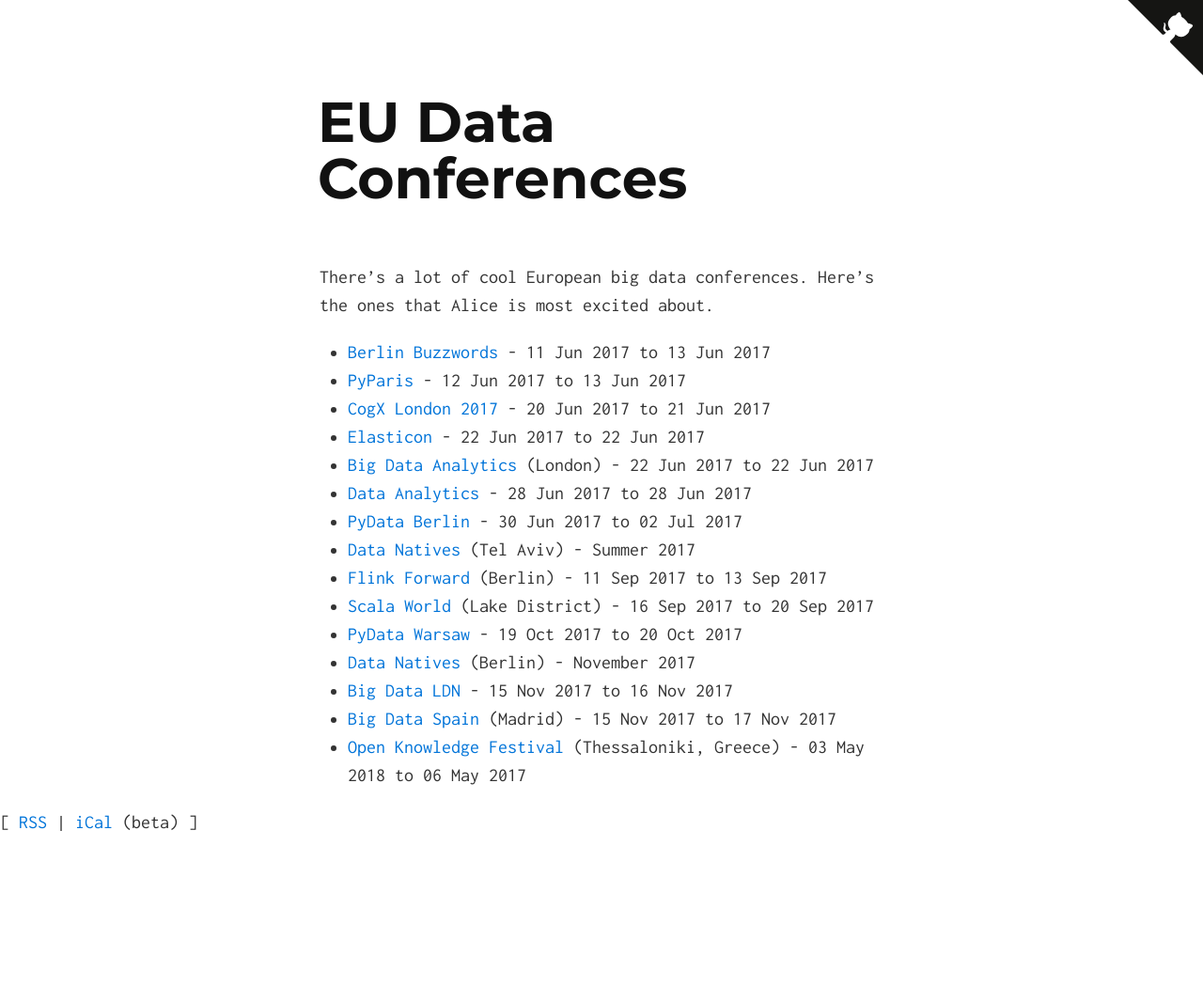
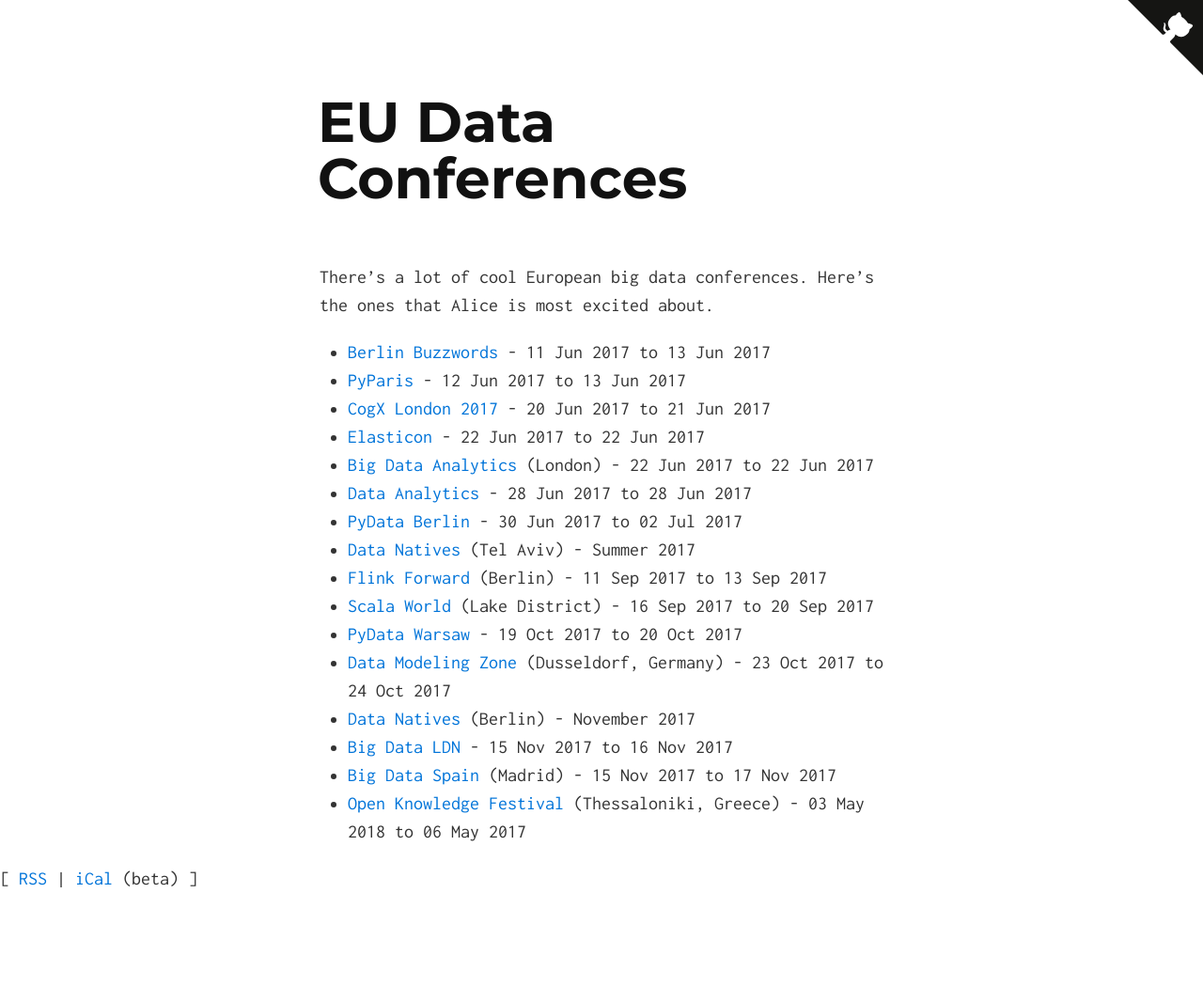
Before and after one commit to eudataconf/eudataconf, a Jekyll site: the page built from index.md, in a window 1280 px wide. Shown: the whole page at 94% size. Built offline with Jekyll 4.4.1, drawn with Linux system fonts in a browser that asks for light colours; before the commit the page ends 990 px from its top, so only the background shows below that.

Commit message:
add data modeling zone

```diff
--- a/_data/conferences.yml
+++ b/_data/conferences.yml
@@ -66,6 +66,13 @@
   uid: 12
   startdate: 2017-10-19
   enddate: 2017-10-20
+- name: Data Modeling Zone
+  location: Dusseldorf, Germany
+  roughdate: 23-24 October 2017
+  uri: http://www.datamodelingzone.eu/
+  uid: 21
+  startdate: 2017-10-23
+  enddate: 2017-10-24
 - name: Data Natives
   location: Berlin
   roughdate: November 2017
```
